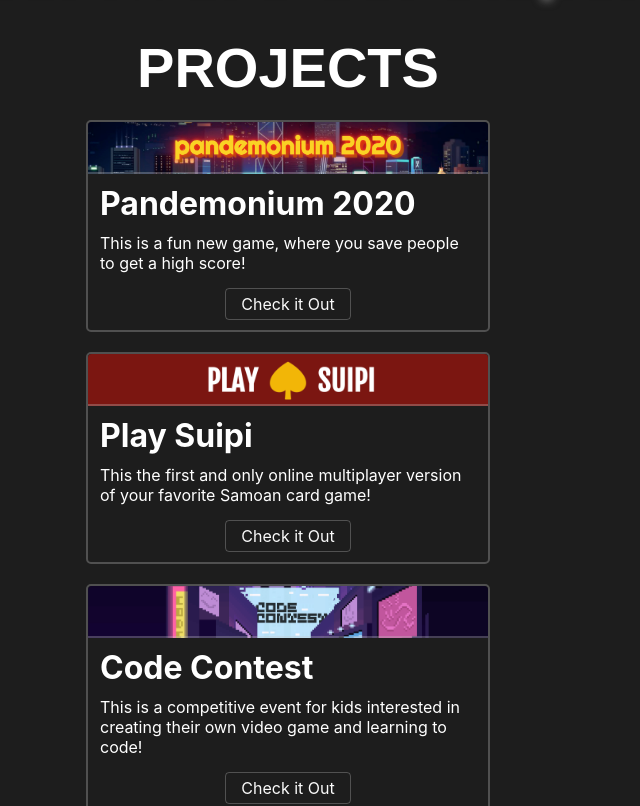
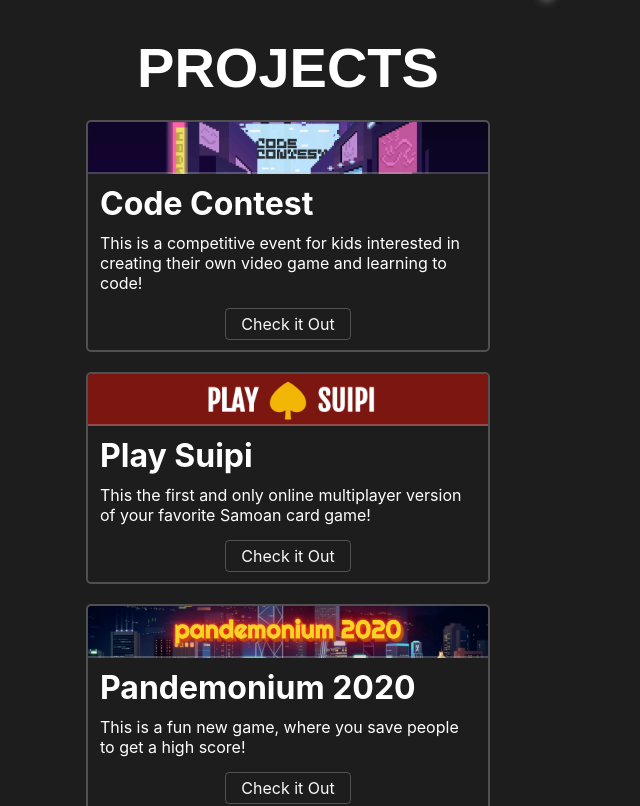
Before and after one commit to macuyler/site, a React (Create React App) app: page / in a window 1280 px wide. Shown: the part 387-1193 px from the top of the page, without its empty margins (352-992 px from the left). Built offline with nearby package versions, Linux system fonts and the light colour scheme; a web font is replaced by a local one.

Commit message:
Flip project 1 and 3

```diff
--- a/src/components/Content.js
+++ b/src/components/Content.js
@@ -23,10 +23,10 @@ function Content() {
       <h3>PROJECTS</h3>
       <div className={classes.row}>
         <Project
-          img={images.project1}
-          title="Pandemonium 2020"
-          desc="This is a fun new game, where you save people to get a high score!"
-          href="https://pandemonium2020.app"
+          img={images.project3}
+          title="Code Contest"
+          desc="This is a competitive event for kids interested in creating their own video game and learning to code!"
+          href="https://codecontest.org"
         />
         <Project
           img={images.project2}
@@ -35,10 +35,10 @@ function Content() {
           href="https://playsuipi.com"
         />
         <Project
-          img={images.project3}
-          title="Code Contest"
-          desc="This is a competitive event for kids interested in creating their own video game and learning to code!"
-          href="https://codecontest.org"
+          img={images.project1}
+          title="Pandemonium 2020"
+          desc="This is a fun new game, where you save people to get a high score!"
+          href="https://pandemonium2020.app"
         />
       </div>
     </div>
```
